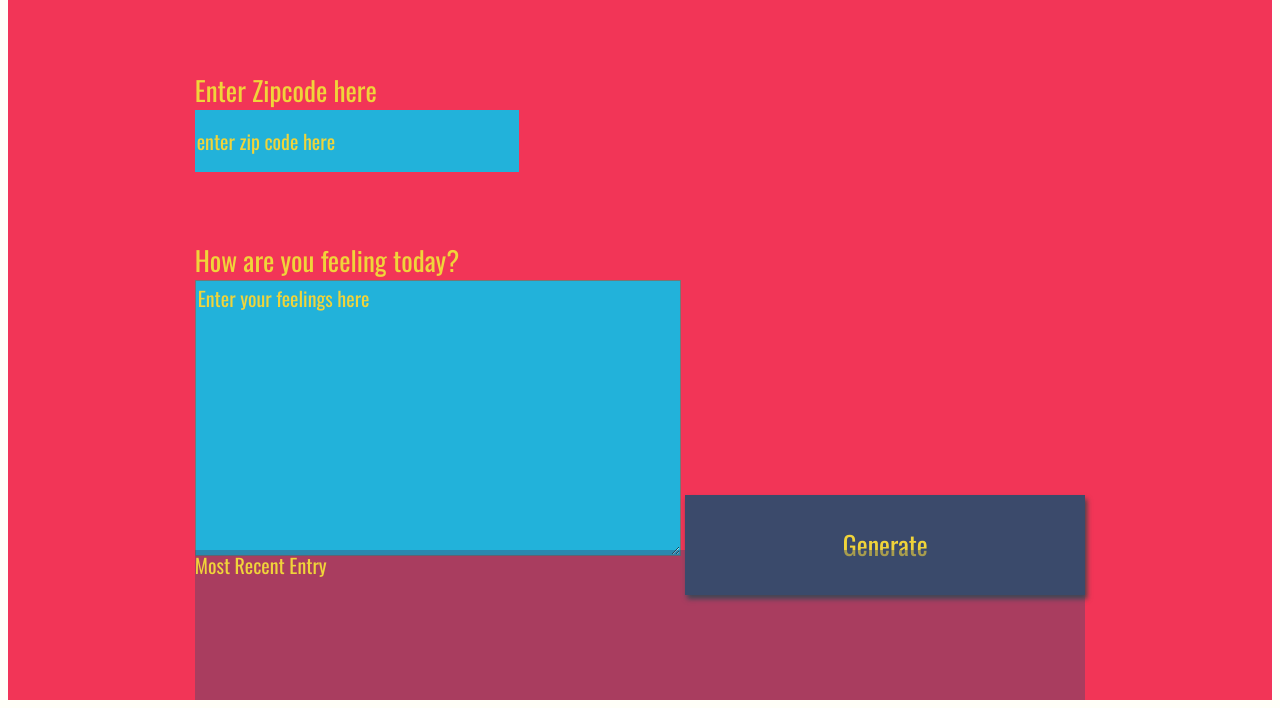
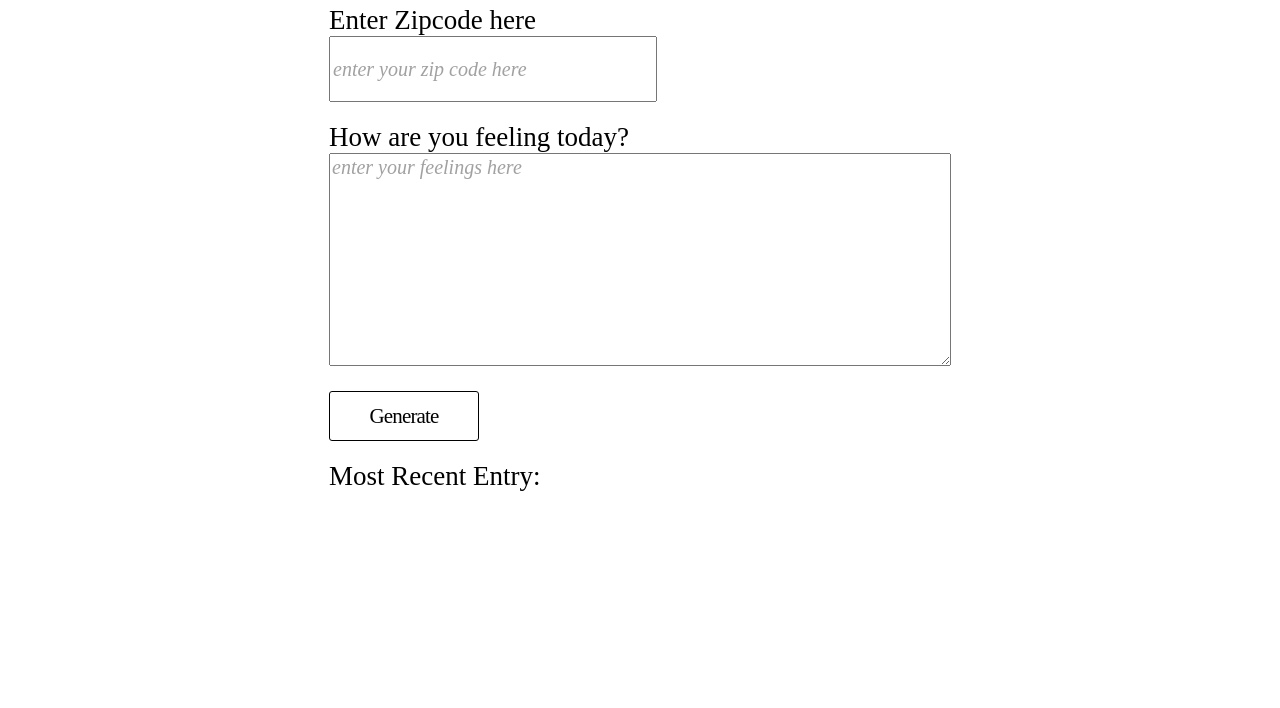
Before and after one commit to fastalana/Weather-Journal-App, a plain HTML site: page website/index.html in a window 1280 px wide. Shown: the part 108-816 px from the top of the page. Drawn offline with nearby package versions, Linux system fonts and the light colour scheme; a web font is replaced by a local one.

Commit message:
Updating styles to match other projects from the Frontend Nanodegree.

```diff
--- a/website/index.html
+++ b/website/index.html
@@ -13,20 +13,22 @@
   </div>
   <div class ="holder zip">
     <label for="zip">Enter Zipcode here</label>
-    <input type="text" id="zip" placeholder="enter zip code here">
+    <input type="text" id="zip" placeholder="enter your zip code here">
   </div>
   <div class ="holder feel">
     <label for="feelings">How are you feeling today?</label>
-    <textarea class= "myInput" id="feelings" placeholder="Enter your feelings here" rows="9" cols="50"></textarea>
+    <textarea class= "myInput" id="feelings" placeholder="enter your feelings here" rows="9" cols="50"></textarea>
+  </div>
+  <div>
     <button id="generate" type = "submit"> Generate </button>
   </div>
   <div class ="holder entry">
-    <div class = "title">Most Recent Entry</div>
-   <div id = "entryHolder">
-    <div id = "date"></div>
-   <div id = "temp"></div>
-   <div id = "content"></div>
-  </div>
+    <label>Most Recent Entry:</label>
+    <div id = "entryHolder">
+      <div id = "date"></div>
+     <div id = "temp"></div>
+     <div id = "content"></div>
+    </div>
   </div>
   </div>
 <script src="app.js" type="text/javascript"></script>
--- a/website/style.css
+++ b/website/style.css
@@ -1,19 +1,12 @@
 body{
-    background: #fffff8;
-    font-family: -apple-system, BlinkMacSystemFont, sans-serif;
+    font-family: "Times New Roman", Times, serif;
 }
 
 #app{
     display: grid;
-    grid-auto-rows: minmax(150px, auto);
-    /* grid-template-columns:  */
-    height:100vh;
-    background: #f23557;
-    color: #f0d43a;
     justify-content: center;
     grid-gap: 1em;
     font-size: 20px;
-    font-family: 'Oswald', sans-serif;
 }
 
 .holder{
@@ -21,7 +14,7 @@ body{
 }
 
 .entry{
-    background: rgba(59, 74, 107, .4);
+    /* border: 1px solid red; */
 }
 
 #entryHolder{
@@ -41,7 +34,11 @@ body{
 }
 
 .headline {
-
+    text-align: center;
+    font-size: 48px;
+    letter-spacing: -3.75px;
+    font-weight: normal;
+    margin-top: 30px;
 }
 .title{
 
@@ -57,32 +54,31 @@ input{
     display:block;
     height: 60px;
     width: 320px;
-    background:#22b2da;
-    color: #f0d43a;
     font-size: 20px;
-    font-family: 'Oswald', sans-serif;
-    border: none;
 }
 
 button{
-    width: 400px;
-    height: 100px;
-    background: #3b4a6b;
-    color: #f0d43a;
-    font-size: 26px;
-    font-family: 'Oswald', sans-serif;
-    border: none;
-    box-shadow: 2px 4px 5px #444;
+    background-color: white;
+    border-radius: 3px;
+    border: 1px solid black;
+    font-family: "Times New Roman", Times, serif;
+    font-size: 21px;
+    letter-spacing: -0.84px;
+    width: 150px;
+    height: 50px;
 }
+button:hover{
+    font-style: italic;
+    color: #a1a1a1;
+}
+
 h1{
     font-size: 36px;
 }
 
 textarea{
-    background:#22b2da;
-    color: #f0d43a;
     font-size: 20px;
-    font-family: 'Oswald', sans-serif;
+
 }
 /* Reset style for HTML element on active to have no border*/
 input:focus,
@@ -93,19 +89,8 @@ button:focus {
 }
 /* Style for Placeholder Text*/
 ::placeholder { /* Firefox, Chrome, Opera */
-    color: #f0d43a;
-    font-family: 'Oswald', sans-serif;
+    font-family: "Times New Roman", Times, serif;
+    font-style: italic;
+    color: #a1a1a1
 
 }
-
-:-ms-input-placeholder { /* Internet Explorer 10-11 */
-    color: #f0d43a;
-    font-family: 'Oswald', sans-serif;
-
-}
-
-::-ms-input-placeholder { /* Microsoft Edge */
-    color: #f0d43a;
-    font-family: 'Oswald', sans-serif;
-
-}
```
